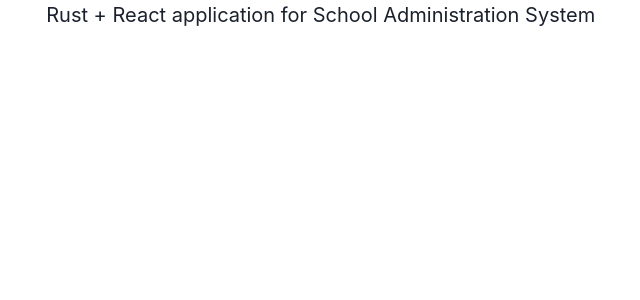
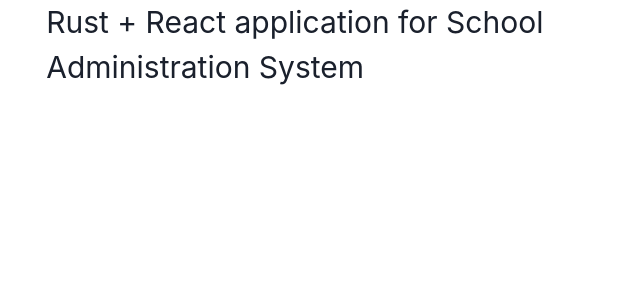
Before and after one commit to 007tickooayush/cms-mongo-rust, a React (Vite) app in the folder client-reactjs/: page / in a window 1280 px wide. Shown: the top 300 px of the page, without its empty margins (307-947 px from the left). Built offline with nearby package versions, Linux system fonts and the light colour scheme.

Commit message:
student card created

```diff
--- a/client-reactjs/src/App.tsx
+++ b/client-reactjs/src/App.tsx
@@ -9,7 +9,7 @@
 
 	return (
 		<Container>
-			<Text fontSize={'xl'}>Rust + React application for School Administration System</Text>
+			<Text fontSize={'3xl'}>Rust + React application for School Administration System</Text>
 		</Container>
 	);
 }
```
Also changed, not shown: client-reactjs/src/components/StudentCard.tsx (added, +9 -0 lines).
